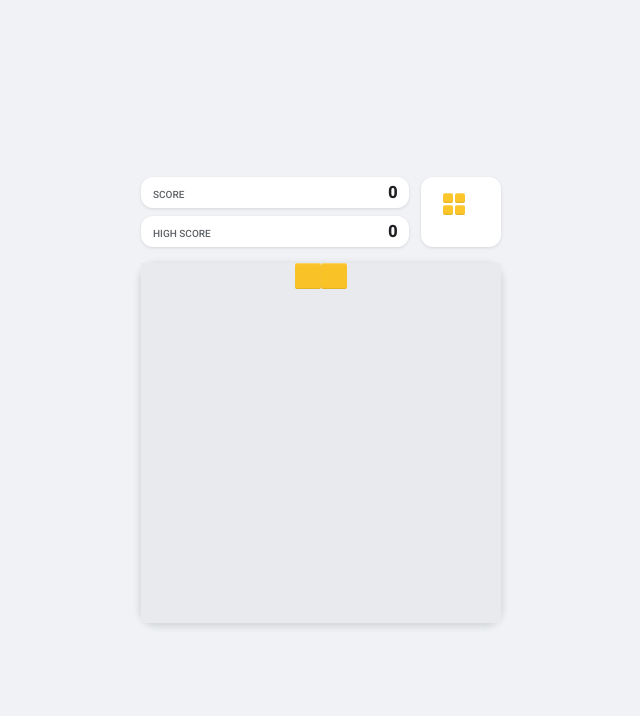
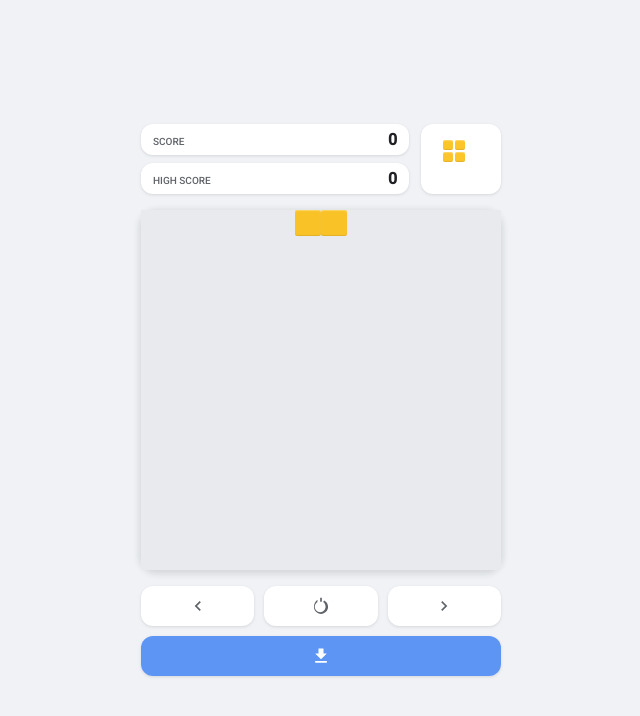
Before and after one commit to turgutoaydin/TetrisCrushTON, a plain HTML site: page index.html in a window 1280 px wide. Shown: the whole page, without its empty margins (319-959 px from the left). Drawn offline with Linux system fonts and the light colour scheme; a web font is replaced by a local one.

Commit message:
Update index.html

```diff
--- a/index.html
+++ b/index.html
@@ -221,8 +221,31 @@
         }
 
         .controls {
-            display: none; /* Kontrol tuşları kaldırıldı */
+            display: grid;
+            grid-template-columns: repeat(3, 1fr);
+            gap: 10px;
+            width: 100%;
         }
+
+        .btn {
+            background: var(--surface-color);
+            border: none;
+            border-radius: 12px;
+            padding: 10px;
+            cursor: pointer;
+            box-shadow: var(--shadow);
+            transition: transform 0.1s ease, box-shadow 0.1s ease;
+            display: flex;
+            align-items: center;
+            justify-content: center;
+        }
+        .btn:active { transform: scale(0.95); box-shadow: none; }
+        .btn svg { width: 20px; height: 20px; fill: var(--text-secondary); }
+        #rotate-btn { grid-column: 2; grid-row: 1; }
+        #left-btn { grid-column: 1; grid-row: 1; }
+        #right-btn { grid-column: 3; grid-row: 1; }
+        #down-btn { grid-column: 1 / -1; grid-row: 2; background-color: var(--google-blue); }
+        #down-btn svg { fill: white; }
 
         .game-over-modal {
             position: absolute; top: 0; left: 0; right: 0; bottom: 0;
@@ -264,8 +287,12 @@
             </div>
         </div>
 
-        <!-- On-screen controls removed from view -->
-        <div class="controls" style="display: none;"></div>
+        <div class="controls">
+            <button class="btn" id="left-btn" aria-label="Move Left"><svg viewBox="0 0 24 24"><path d="M15.41 7.41L14 6l-6 6 6 6 1.41-1.41L10.83 12z"/></svg></button>
+            <button class="btn" id="rotate-btn" aria-label="Rotate"><svg viewBox="0 0 24 24"><path d="M7.95 4.58C5.27 6.42 3.5 9.5 3.5 13c0 4.69 3.81 8.5 8.5 8.5s8.5-3.81 8.5-8.5c0-3.26-1.84-6.13-4.55-7.62L14.5 7.1C16.4 8.24 17.5 10.43 17.5 13c0 3.59-2.91 6.5-6.5 6.5s-6.5-2.91-6.5-6.5c0-2.31 1.22-4.35 3.05-5.5L7.95 4.58zM11 2h2v5h-2z"/></svg></button>
+            <button class="btn" id="right-btn" aria-label="Move Right"><svg viewBox="0 0 24 24"><path d="M8.59 16.59L10 18l6-6-6-6-1.41 1.41L13.17 12z"/></svg></button>
+            <button class="btn" id="down-btn" aria-label="Hard Drop"><svg viewBox="0 0 24 24"><path d="M19 9h-4V3H9v6H5l7 7 7-7zM5 18v2h14v-2H5z"/></svg></button>
+        </div>
     </div>
 
     <script>
@@ -281,6 +308,12 @@
             const gameOverModal = document.getElementById('game-over');
             const restartBtn = document.getElementById('restart-btn');
             const nextPieceBoard = document.getElementById('next-piece-board');
+
+            // Button elements
+            const leftBtn = document.getElementById('left-btn');
+            const rightBtn = document.getElementById('right-btn');
+            const rotateBtn = document.getElementById('rotate-btn');
+            const downBtn = document.getElementById('down-btn');
 
             let board, piece, nextPiece, score, highScore, dropCounter, baseDropInterval, dropInterval, lastTime, isGameOver, animationFrameId;
             let isAnimating = false;
@@ -307,7 +340,7 @@
                 const pieceData = PIECES[key];
                 const newPiece = JSON.parse(JSON.stringify(pieceData));
                 newPiece.x = Math.floor(COLS / 2) - Math.floor(newPiece.shape[0].length / 2);
-                newPiece.y = -1; // Start slightly above the board
+                newPiece.y = -1;
                 newPiece.special = null;
 
                 if (Math.random() < 0.25) {
@@ -325,7 +358,7 @@
             }
 
             function draw() {
-                if (isAnimating) return; // Don't redraw during animations
+                if (isAnimating) return;
                 gameBoard.innerHTML = '';
                 board.forEach((row, y) => {
                     row.forEach((value, x) => {
@@ -438,7 +471,7 @@
                             const newY = y + i;
                             const newX = x + j;
                             if (newY >= 0 && newY < ROWS && newX >= 0 && newX < COLS) {
-                                board[newY][newX] = 0; // Update data model immediately
+                                board[newY][newX] = 0;
                             }
                         }
                     }
@@ -464,16 +497,12 @@
                 if (linesToClear.length > 0 || specialEffects.length > 0) {
                     isAnimating = true;
 
-                    // Animate special effects first
                     for (const effect of specialEffects) {
                         if (effect.type === 'bomb') await activateBomb(effect.x, effect.y);
-                        // Other effects can be added here
                     }
 
-                    // Redraw board after special effects to show their result
                     draw();
 
-                    // Animate line clearing
                     const cellsToClear = Array.from(gameBoard.children).filter(cell => {
                          const cellY = Math.round(parseFloat(cell.style.top) * ROWS / 100);
                          return linesToClear.includes(cellY);
@@ -484,7 +513,6 @@
                         await new Promise(resolve => setTimeout(resolve, 300));
                     }
 
-                    // Update board data model
                     let linesClearedCount = 0;
                     const newBoard = createBoard();
                     let newRow = ROWS - 1;
@@ -516,14 +544,13 @@
                 if (collide(p)) {
                     merge();
 
-                    // Landing animation
                     const landedCells = [];
                     piece.shape.forEach((row, y) => {
                         row.forEach((val, x) => {
                             if (val) landedCells.push({x: piece.x + x, y: piece.y + y});
                         });
                     });
-                    draw(); // Draw merged piece
+                    draw();
                     Array.from(gameBoard.children).forEach(cell => {
                         const cellX = Math.round(parseFloat(cell.style.left) * COLS / 100);
                         const cellY = Math.round(parseFloat(cell.style.top) * ROWS / 100);
@@ -658,6 +685,10 @@
                 if (e.key === 'ArrowDown') softDropMultiplier = 1;
             });
 
+            leftBtn.addEventListener('click', () => move(-1));
+            rightBtn.addEventListener('click', () => move(1));
+            rotateBtn.addEventListener('click', rotate);
+            downBtn.addEventListener('click', hardDrop);
             restartBtn.addEventListener('click', resetGame);
 
             let touchStartX = 0, touchStartY = 0;
```
